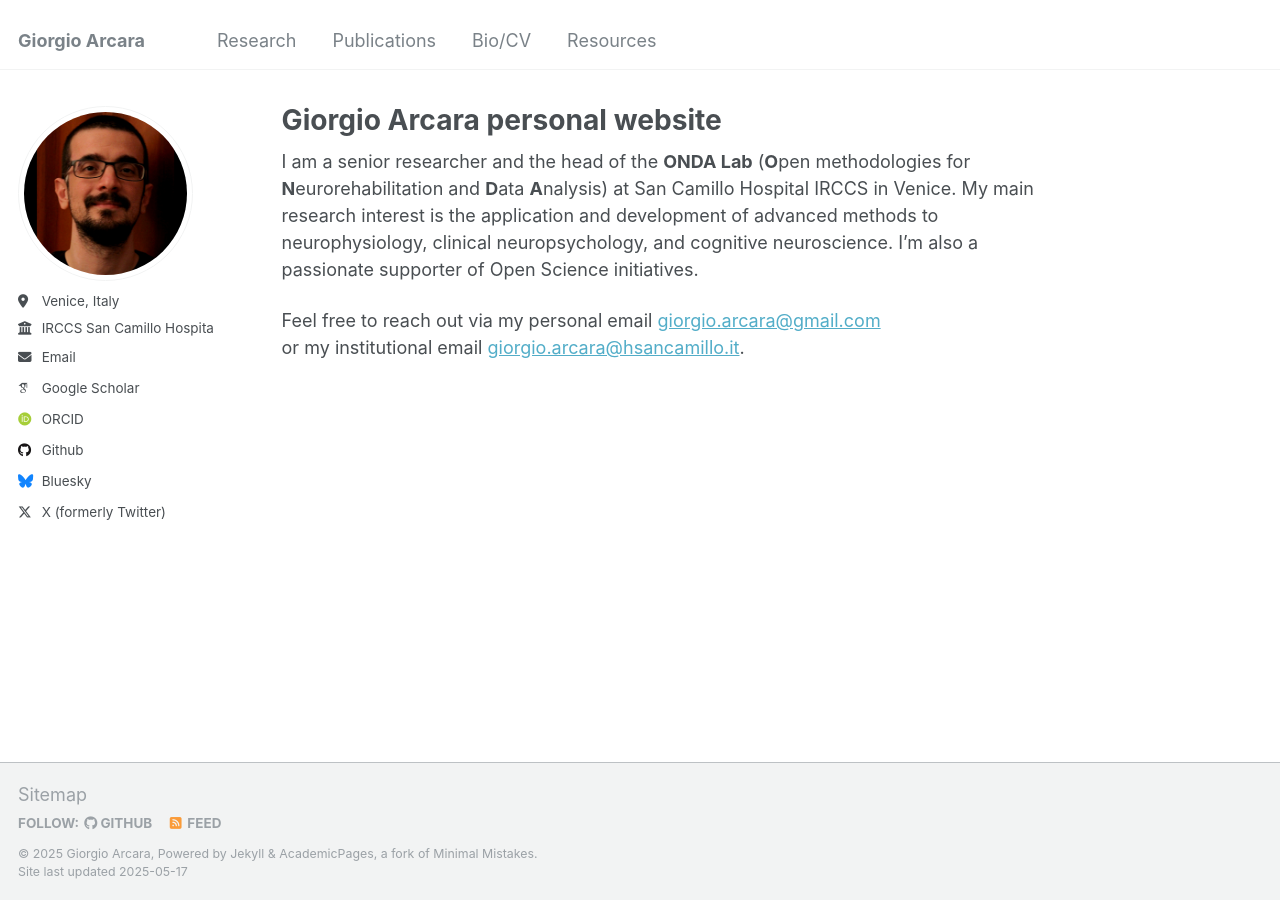
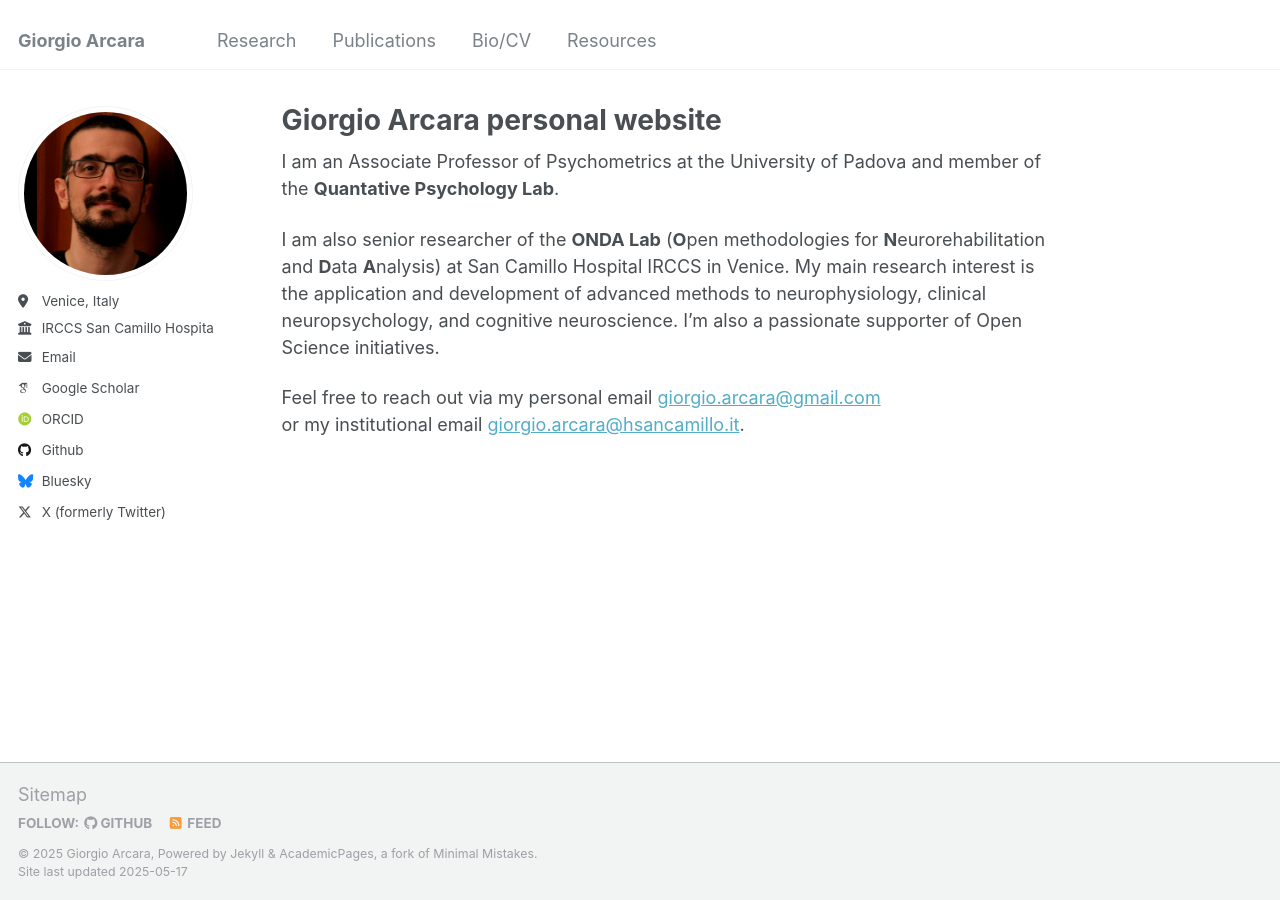
Before and after one commit to giorgioarcara/giorgioarcara.github.io, a Jekyll site: the page built from _pages/about.md, in a window 1280 px wide. Built offline with Jekyll 4.4.1, drawn with Linux system fonts in a browser that asks for light colours; some web fonts are replaced.

Commit message:
changed homepage and CV

```diff
--- a/_pages/about.md
+++ b/_pages/about.md
@@ -7,7 +7,9 @@ redirect_from:
   - /about.html
 ---
 
-I am a senior researcher and the head of the **ONDA Lab** (**O**pen methodologies for **N**eurorehabilitation and **D**ata **A**nalysis) at San Camillo Hospital IRCCS in Venice.
+I am an Associate Professor of Psychometrics at the University of Padova and member of the **Quantative Psychology Lab**.
+
+I am also senior researcher of the **ONDA Lab** (**O**pen methodologies for **N**eurorehabilitation and **D**ata **A**nalysis) at San Camillo Hospital IRCCS in Venice.
 My main research interest is the application and development of advanced methods to neurophysiology, clinical neuropsychology, and cognitive neuroscience. I'm also a passionate supporter of Open Science initiatives.
 
 Feel free to reach out via my personal email [giorgio.arcara@gmail.com](mailto:giorgio.arcara@gmail.com) \\
```
Also changed, not shown: 4 other files.
